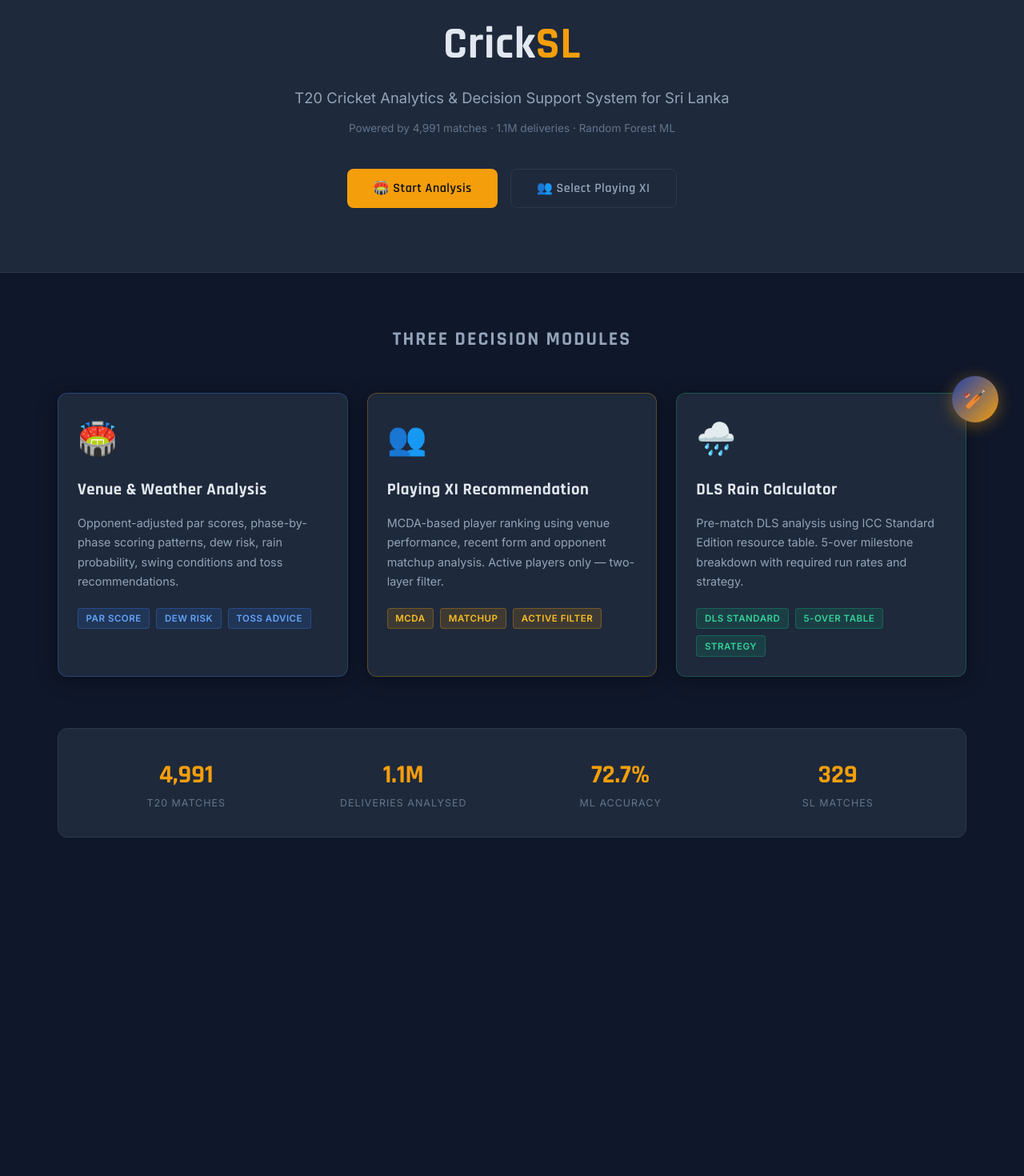
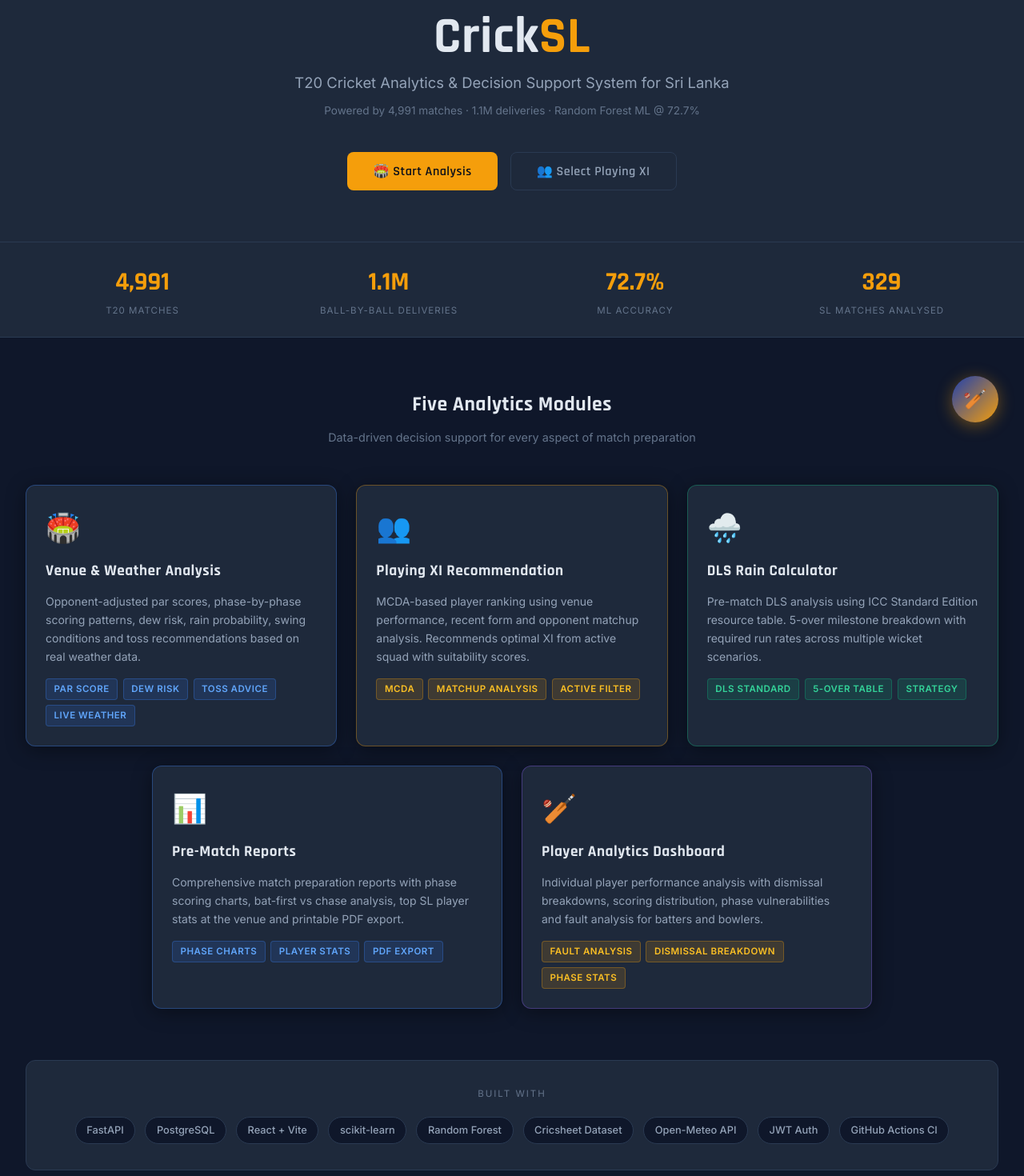
Before and after one commit to Binath-S-Banula/CrickSL-Final-Year-project, a React (Vite) app in the folder frontend/: page / in a window 1280 px wide. Shown: the part 240-1710 px from the top of the page at 80% size. Before the commit the page ends 1351 px from the top, so only its background shows below. Built offline with nearby package versions, Linux system fonts and the light colour scheme; sample sign-in values are in the browser's storage.

Commit message:
updated landing page

```diff
--- a/frontend/src/pages/Home.jsx
+++ b/frontend/src/pages/Home.jsx
@@ -1,43 +1,96 @@
 import { useNavigate } from 'react-router-dom'
+
+const MODULES = [
+  {
+    icon: '🏟️',
+    title: 'Venue & Weather Analysis',
+    desc: 'Opponent-adjusted par scores, phase-by-phase scoring patterns, dew risk, rain probability, swing conditions and toss recommendations based on real weather data.',
+    badges: ['Par Score', 'Dew Risk', 'Toss Advice', 'Live Weather'],
+    badgeClass: 'badge-blue',
+    border: 'rgba(59,130,246,0.35)',
+    path: '/venue-weather',
+  },
+  {
+    icon: '👥',
+    title: 'Playing XI Recommendation',
+    desc: 'MCDA-based player ranking using venue performance, recent form and opponent matchup analysis. Recommends optimal XI from active squad with suitability scores.',
+    badges: ['MCDA', 'Matchup Analysis', 'Active Filter'],
+    badgeClass: 'badge-medium',
+    border: 'rgba(245,158,11,0.35)',
+    path: '/playing-xi',
+  },
+  {
+    icon: '🌧️',
+    title: 'DLS Rain Calculator',
+    desc: 'Pre-match DLS analysis using ICC Standard Edition resource table. 5-over milestone breakdown with required run rates across multiple wicket scenarios.',
+    badges: ['DLS Standard', '5-Over Table', 'Strategy'],
+    badgeClass: 'badge-low',
+    border: 'rgba(16,185,129,0.35)',
+    path: '/dls',
+  },
+  {
+    icon: '📊',
+    title: 'Pre-Match Reports',
+    desc: 'Comprehensive match preparation reports with phase scoring charts, bat-first vs chase analysis, top SL player stats at the venue and printable PDF export.',
+    badges: ['Phase Charts', 'Player Stats', 'PDF Export'],
+    badgeClass: 'badge-blue',
+    border: 'rgba(59,130,246,0.35)',
+    path: '/reports',
+  },
+  {
+    icon: '🏏',
+    title: 'Player Analytics Dashboard',
+    desc: 'Individual player performance analysis with dismissal breakdowns, scoring distribution, phase vulnerabilities and fault analysis for batters and bowlers.',
+    badges: ['Fault Analysis', 'Dismissal Breakdown', 'Phase Stats'],
+    badgeClass: 'badge-medium',
+    border: 'rgba(139,92,246,0.35)',
+    path: '/players',
+  },
+]
+
+const STATS = [
+  { value: '4,991', label: 'T20 Matches' },
+  { value: '1.1M',  label: 'Ball-by-Ball Deliveries' },
+  { value: '72.7%', label: 'ML Accuracy' },
+  { value: '329',   label: 'SL Matches Analysed' },
+]
 
 export default function Home() {
   const navigate = useNavigate()
 
   return (
-    <div style={{ minHeight: 'calc(100vh - 64px)', display: 'flex', flexDirection: 'column' }}>
-      {/* Hero */}
+    <div style={{ minHeight: 'calc(100vh - 64px)', display: 'flex', flexDirection: 'column', background: 'var(--bg-primary)' }}>
+
+      {/* ── Hero ─────────────────────────────────────────────── */}
       <div style={{
         background: 'var(--bg-secondary)',
         borderBottom: '1px solid var(--border)',
-        padding: '5rem 2rem',
+        padding: '5rem 2rem 4rem',
         textAlign: 'center',
-        position: 'relative',
-        overflow: 'hidden',
       }}>
-        <div style={{ position: 'relative' }}>
         <div style={{ fontSize: '3.5rem', marginBottom: '1rem' }}>🏏</div>
         <h1 style={{
           fontFamily: 'Rajdhani, sans-serif',
-            fontSize: '3.5rem',
+          fontSize: 'clamp(2.5rem, 6vw, 4rem)',
           fontWeight: 800,
           marginBottom: '0.5rem',
           color: 'var(--text-primary)',
+          lineHeight: 1.1,
         }}>
           Crick<span style={{ color: '#f59e0b' }}>SL</span>
         </h1>
         <p style={{
           fontSize: '1.15rem',
           color: 'var(--text-secondary)',
-            marginBottom: '0.75rem',
           maxWidth: '600px',
-            margin: '0 auto 0.75rem',
+          margin: '0 auto 0.6rem',
+          lineHeight: 1.6,
         }}>
-            T20 Cricket Analytics & Decision Support System for Sri Lanka
+          T20 Cricket Analytics &amp; Decision Support System for Sri Lanka
         </p>
         <p style={{ fontSize: '0.85rem', color: 'var(--text-muted)', marginBottom: '2.5rem' }}>
-            Powered by 4,991 matches · 1.1M deliveries · Random Forest ML
+          Powered by 4,991 matches · 1.1M deliveries · Random Forest ML @ 72.7%
         </p>
-
         <div style={{ display: 'flex', gap: '1rem', justifyContent: 'center', flexWrap: 'wrap' }}>
           <button className="btn btn-gold" style={{ fontSize: '1rem', padding: '0.8rem 2rem' }}
             onClick={() => navigate('/venue-weather')}>
@@ -49,105 +102,106 @@
           </button>
         </div>
       </div>
-      </div>
 
-      {/* Features */}
-      <div style={{ padding: '4rem 2rem', maxWidth: '1200px', margin: '0 auto', width: '100%' }}>
-        <h2 style={{
-          fontFamily: 'Rajdhani, sans-serif',
-          fontSize: '1.5rem',
-          color: 'var(--text-secondary)',
-          textAlign: 'center',
-          marginBottom: '3rem',
-          textTransform: 'uppercase',
-          letterSpacing: '2px',
-        }}>Three Decision Modules</h2>
-
-        <div className="grid-3">
-          {/* Section 1 */}
-          <div className="card" style={{ cursor: 'pointer', borderColor: 'rgba(59,130,246,0.3)' }}
-            onClick={() => navigate('/venue-weather')}>
-            <div style={{ fontSize: '2.5rem', marginBottom: '1rem' }}>🏟️</div>
-            <h3 style={{ fontFamily: 'Rajdhani, sans-serif', fontSize: '1.3rem', marginBottom: '0.75rem', color: 'var(--text-primary)' }}>
-              Venue & Weather Analysis
-            </h3>
-            <p style={{ color: 'var(--text-secondary)', fontSize: '0.9rem', lineHeight: 1.7 }}>
-              Opponent-adjusted par scores, phase-by-phase scoring patterns,
-              dew risk, rain probability, swing conditions and toss recommendations.
-            </p>
-            <div style={{ marginTop: '1.25rem', display: 'flex', gap: '0.5rem', flexWrap: 'wrap' }}>
-              <span className="badge badge-blue">Par Score</span>
-              <span className="badge badge-blue">Dew Risk</span>
-              <span className="badge badge-blue">Toss Advice</span>
-            </div>
-          </div>
-
-          {/* Section 2 */}
-          <div className="card" style={{ cursor: 'pointer', borderColor: 'rgba(245,158,11,0.3)' }}
-            onClick={() => navigate('/playing-xi')}>
-            <div style={{ fontSize: '2.5rem', marginBottom: '1rem' }}>👥</div>
-            <h3 style={{ fontFamily: 'Rajdhani, sans-serif', fontSize: '1.3rem', marginBottom: '0.75rem', color: 'var(--text-primary)' }}>
-              Playing XI Recommendation
-            </h3>
-            <p style={{ color: 'var(--text-secondary)', fontSize: '0.9rem', lineHeight: 1.7 }}>
-              MCDA-based player ranking using venue performance, recent form and
-              opponent matchup analysis. Active players only — two-layer filter.
-            </p>
-            <div style={{ marginTop: '1.25rem', display: 'flex', gap: '0.5rem', flexWrap: 'wrap' }}>
-              <span className="badge badge-medium">MCDA</span>
-              <span className="badge badge-medium">Matchup</span>
-              <span className="badge badge-medium">Active Filter</span>
-            </div>
-          </div>
-
-          {/* Section 3 */}
-          <div className="card" style={{ cursor: 'pointer', borderColor: 'rgba(16,185,129,0.3)' }}
-            onClick={() => navigate('/dls')}>
-            <div style={{ fontSize: '2.5rem', marginBottom: '1rem' }}>🌧️</div>
-            <h3 style={{ fontFamily: 'Rajdhani, sans-serif', fontSize: '1.3rem', marginBottom: '0.75rem', color: 'var(--text-primary)' }}>
-              DLS Rain Calculator
-            </h3>
-            <p style={{ color: 'var(--text-secondary)', fontSize: '0.9rem', lineHeight: 1.7 }}>
-              Pre-match DLS analysis using ICC Standard Edition resource table.
-              5-over milestone breakdown with required run rates and strategy.
-            </p>
-            <div style={{ marginTop: '1.25rem', display: 'flex', gap: '0.5rem', flexWrap: 'wrap' }}>
-              <span className="badge badge-low">DLS Standard</span>
-              <span className="badge badge-low">5-Over Table</span>
-              <span className="badge badge-low">Strategy</span>
-            </div>
-          </div>
-        </div>
-
-        {/* Stats bar */}
+      {/* ── Stats Bar ─────────────────────────────────────────── */}
       <div style={{
-          marginTop: '4rem',
-          padding: '2rem',
         background: 'var(--bg-card)',
-          border: '1px solid var(--border)',
-          borderRadius: 'var(--radius)',
+        borderBottom: '1px solid var(--border)',
+        padding: '1.5rem 2rem',
         display: 'grid',
         gridTemplateColumns: 'repeat(4, 1fr)',
         gap: '1rem',
         textAlign: 'center',
       }}>
-          {[
-            { value: '4,991', label: 'T20 Matches' },
-            { value: '1.1M', label: 'Deliveries Analysed' },
-            { value: '72.7%', label: 'ML Accuracy' },
-            { value: '329', label: 'SL Matches' },
-          ].map(s => (
+        {STATS.map(s => (
           <div key={s.label}>
-              <div style={{ fontFamily: 'Rajdhani, sans-serif', fontSize: '2rem', fontWeight: 700, color: 'var(--sl-gold)' }}>
+            <div style={{ fontFamily: 'Rajdhani, sans-serif', fontSize: '2rem', fontWeight: 700, color: '#f59e0b' }}>
               {s.value}
             </div>
-              <div style={{ fontSize: '0.78rem', color: 'var(--text-muted)', textTransform: 'uppercase', letterSpacing: '1px' }}>
+            <div style={{ fontSize: '0.72rem', color: 'var(--text-muted)', textTransform: 'uppercase', letterSpacing: '1px' }}>
               {s.label}
             </div>
           </div>
+        ))}
+      </div>
+
+      {/* ── Modules Section ───────────────────────────────────── */}
+      <div style={{ padding: '4rem 2rem', maxWidth: '1300px', margin: '0 auto', width: '100%' }}>
+        <div style={{ textAlign: 'center', marginBottom: '3rem' }}>
+          <h2 style={{
+            fontFamily: 'Rajdhani, sans-serif', fontSize: '1.6rem',
+            fontWeight: 700, color: 'var(--text-primary)', marginBottom: '0.5rem',
+          }}>
+            Five Analytics Modules
+          </h2>
+          <p style={{ color: 'var(--text-muted)', fontSize: '0.9rem' }}>
+            Data-driven decision support for every aspect of match preparation
+          </p>
+        </div>
+
+        {/* Top row — 3 cards */}
+        <div style={{ display: 'grid', gridTemplateColumns: 'repeat(3, 1fr)', gap: '1.5rem', marginBottom: '1.5rem' }}>
+          {MODULES.slice(0, 3).map(m => <ModuleCard key={m.path} m={m} navigate={navigate} />)}
+        </div>
+
+        {/* Bottom row — 2 cards centered */}
+        <div style={{ display: 'grid', gridTemplateColumns: 'repeat(2, 1fr)', gap: '1.5rem', maxWidth: '900px', margin: '0 auto' }}>
+          {MODULES.slice(3).map(m => <ModuleCard key={m.path} m={m} navigate={navigate} />)}
+        </div>
+      </div>
+
+      {/* ── Tech Stack Strip ──────────────────────────────────── */}
+      <div style={{
+        background: 'var(--bg-card)',
+        border: '1px solid var(--border)',
+        borderRadius: '12px',
+        margin: '0 2rem 4rem',
+        maxWidth: '1300px',
+        alignSelf: 'center',
+        width: 'calc(100% - 4rem)',
+        padding: '2rem',
+        textAlign: 'center',
+      }}>
+        <div style={{ fontSize: '0.72rem', color: 'var(--text-muted)', textTransform: 'uppercase', letterSpacing: '2px', marginBottom: '1.25rem' }}>
+          Built With
+        </div>
+        <div style={{ display: 'flex', flexWrap: 'wrap', justifyContent: 'center', gap: '0.75rem' }}>
+          {['FastAPI', 'PostgreSQL', 'React + Vite', 'scikit-learn', 'Random Forest', 'Cricsheet Dataset', 'Open-Meteo API', 'JWT Auth', 'GitHub Actions CI'].map(t => (
+            <span key={t} style={{
+              padding: '0.35rem 0.85rem',
+              background: 'var(--bg-primary)',
+              border: '1px solid var(--border)',
+              borderRadius: '20px',
+              fontSize: '0.8rem',
+              color: 'var(--text-secondary)',
+              fontWeight: 500,
+            }}>{t}</span>
           ))}
         </div>
       </div>
     </div>
   )
 }
+
+function ModuleCard({ m, navigate }) {
+  return (
+    <div
+      className="card"
+      style={{ cursor: 'pointer', borderColor: m.border, transition: 'transform 0.15s, box-shadow 0.15s' }}
+      onClick={() => navigate(m.path)}
+      onMouseEnter={e => { e.currentTarget.style.transform = 'translateY(-3px)'; e.currentTarget.style.boxShadow = `0 8px 24px ${m.border}` }}
+      onMouseLeave={e => { e.currentTarget.style.transform = 'none'; e.currentTarget.style.boxShadow = 'none' }}
+    >
+      <div style={{ fontSize: '2.2rem', marginBottom: '0.75rem' }}>{m.icon}</div>
+      <h3 style={{ fontFamily: 'Rajdhani, sans-serif', fontSize: '1.2rem', fontWeight: 700, marginBottom: '0.6rem', color: 'var(--text-primary)' }}>
+        {m.title}
+      </h3>
+      <p style={{ color: 'var(--text-secondary)', fontSize: '0.875rem', lineHeight: 1.65, marginBottom: '1rem' }}>
+        {m.desc}
+      </p>
+      <div style={{ display: 'flex', gap: '0.4rem', flexWrap: 'wrap' }}>
+        {m.badges.map(b => <span key={b} className={`badge ${m.badgeClass}`}>{b}</span>)}
+      </div>
+    </div>
+  )
+}
```
Lines whose indentation alone changed are shown as unchanged.
